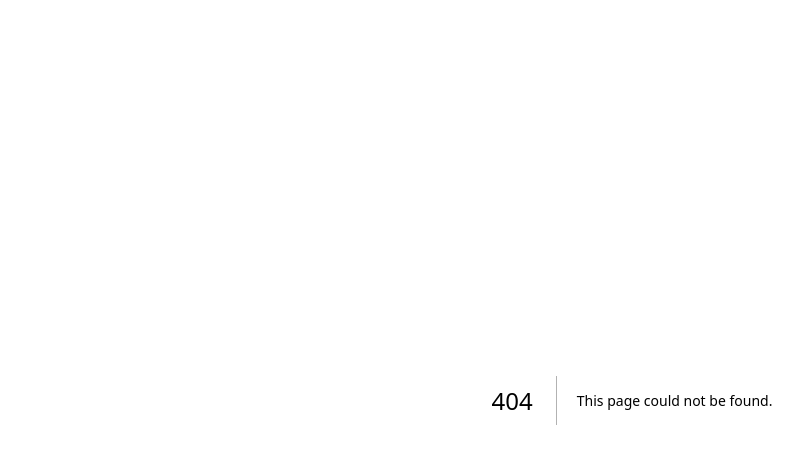
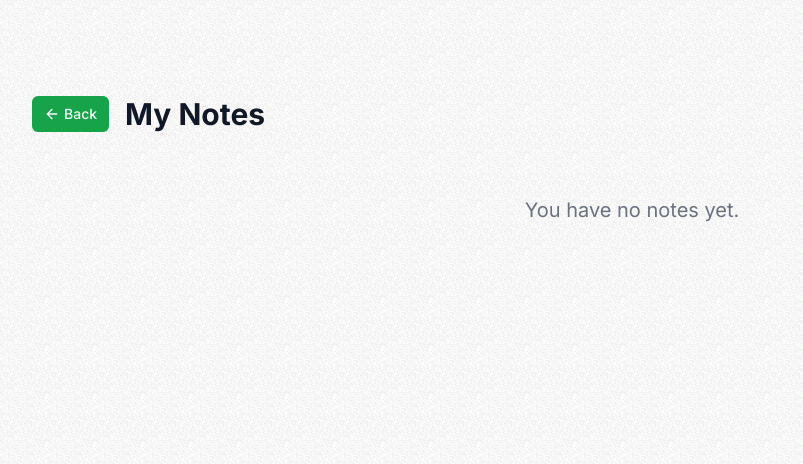
Before and after one commit to aindriu80/fcc-aideation, a Next.js app: page /dashboard in a window 1280 px wide. Before the commit this address had no page. Shown: the top 464 px of the page, without its empty margins (8-811 px from the left). Built offline with nearby package versions, Linux system fonts and the light colour scheme.

Commit message:
Dashboard - initial

```diff
--- /dev/null
+++ b/components/ui/separator.tsx
@@ -0,0 +1,31 @@
+"use client"
+
+import * as React from "react"
+import * as SeparatorPrimitive from "@radix-ui/react-separator"
+
+import { cn } from "@/lib/utils"
+
+const Separator = React.forwardRef<
+  React.ElementRef<typeof SeparatorPrimitive.Root>,
+  React.ComponentPropsWithoutRef<typeof SeparatorPrimitive.Root>
+>(
+  (
+    { className, orientation = "horizontal", decorative = true, ...props },
+    ref
+  ) => (
+    <SeparatorPrimitive.Root
+      ref={ref}
+      decorative={decorative}
+      orientation={orientation}
+      className={cn(
+        "shrink-0 bg-border",
+        orientation === "horizontal" ? "h-[1px] w-full" : "h-full w-[1px]",
+        className
+      )}
+      {...props}
+    />
+  )
+)
+Separator.displayName = SeparatorPrimitive.Root.displayName
+
+export { Separator }
--- a/package.json
+++ b/package.json
@@ -10,6 +10,7 @@
   },
   "dependencies": {
     "@clerk/nextjs": "^4.25.6",
+    "@radix-ui/react-separator": "^1.0.3",
     "@radix-ui/react-slot": "^1.0.2",
     "class-variance-authority": "^0.7.0",
     "clsx": "^2.0.0",
--- /dev/null
+++ b/src/app/dashboard/page.tsx
@@ -0,0 +1,45 @@
+'use client'
+import { Button } from '@/src/components/ui/button'
+import { UserButton } from '@clerk/nextjs'
+import { Separator } from '@radix-ui/react-separator'
+import { ArrowLeft } from 'lucide-react'
+import Link from 'next/link'
+import React from 'react'
+
+type Props = {}
+
+const DashboardPage = (props: Props) => {
+  return (
+    <>
+      <div className="grainy min-h-screen">
+        <div className="max-w-7xl mx-auto p-10">
+          <div className="h-14"></div>
+          <div className="flex justify-between items-center md:flex-row flex-col">
+            <div className="flex items-center">
+              <Link href="/">
+                <Button className="bg-green-600" size="sm">
+                  <ArrowLeft className="mr-1 w-4 h-4" />
+                  Back
+                </Button>
+              </Link>
+              <div className="w-4"></div>
+              <h1 className="text-3xl font-bold text-gray-900">My Notes</h1>
+              <div className="w-4"></div>
+              <UserButton />
+            </div>
+          </div>
+          <div className="h-8"></div>
+          <Separator />
+          <div className="h-8"></div>
+          {/* list all the notes */}
+          {/* TODO conditionally rendered  */}
+          <div className="text-center">
+              <h2 className="text-xl text-gray-500">You have no notes yet.</h2>
+          </div>
+        </div>
+      </div>
+    </>
+  )
+}
+
+export default DashboardPage
```
Also changed, not shown: 1 other file (tests, documents, lock files or other folders).
